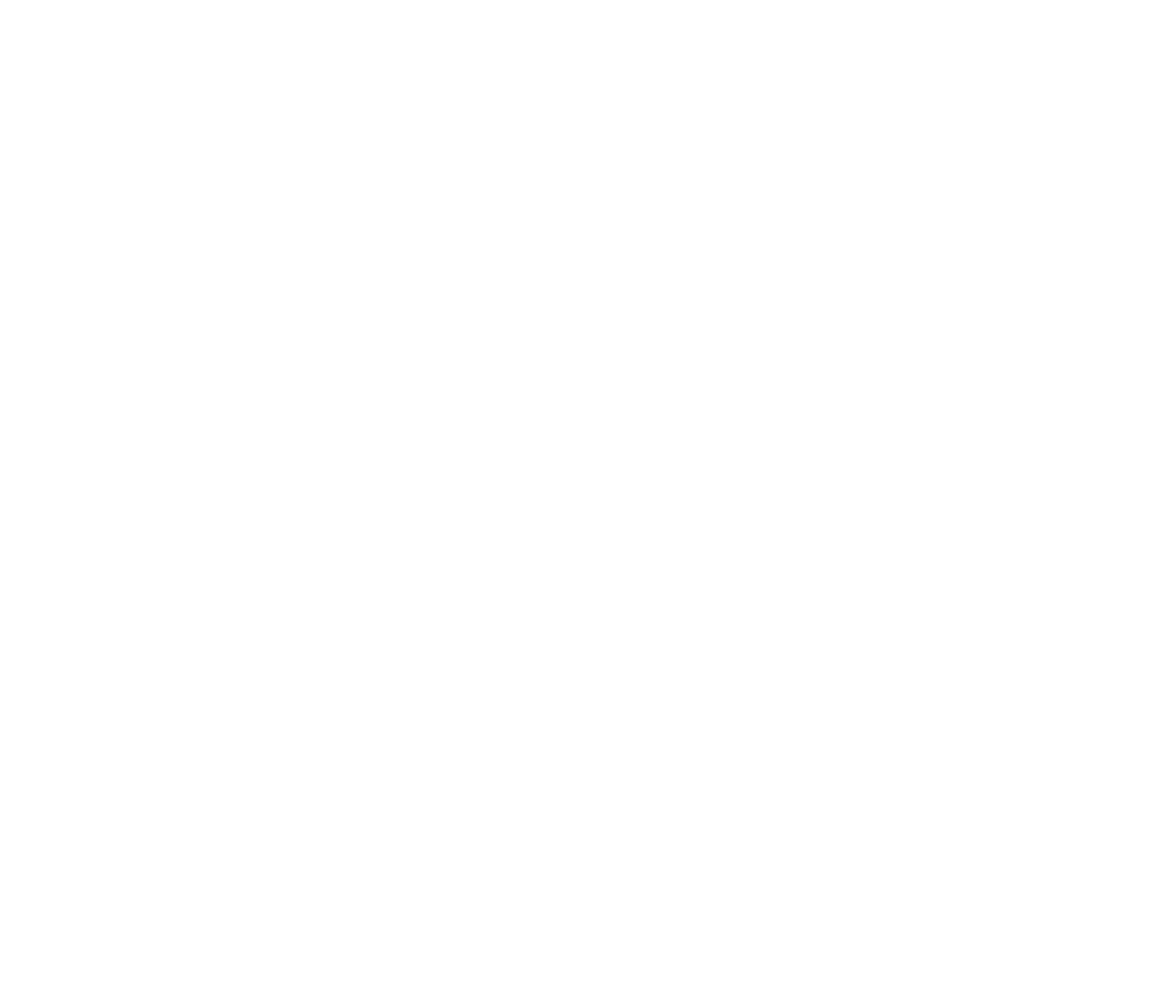
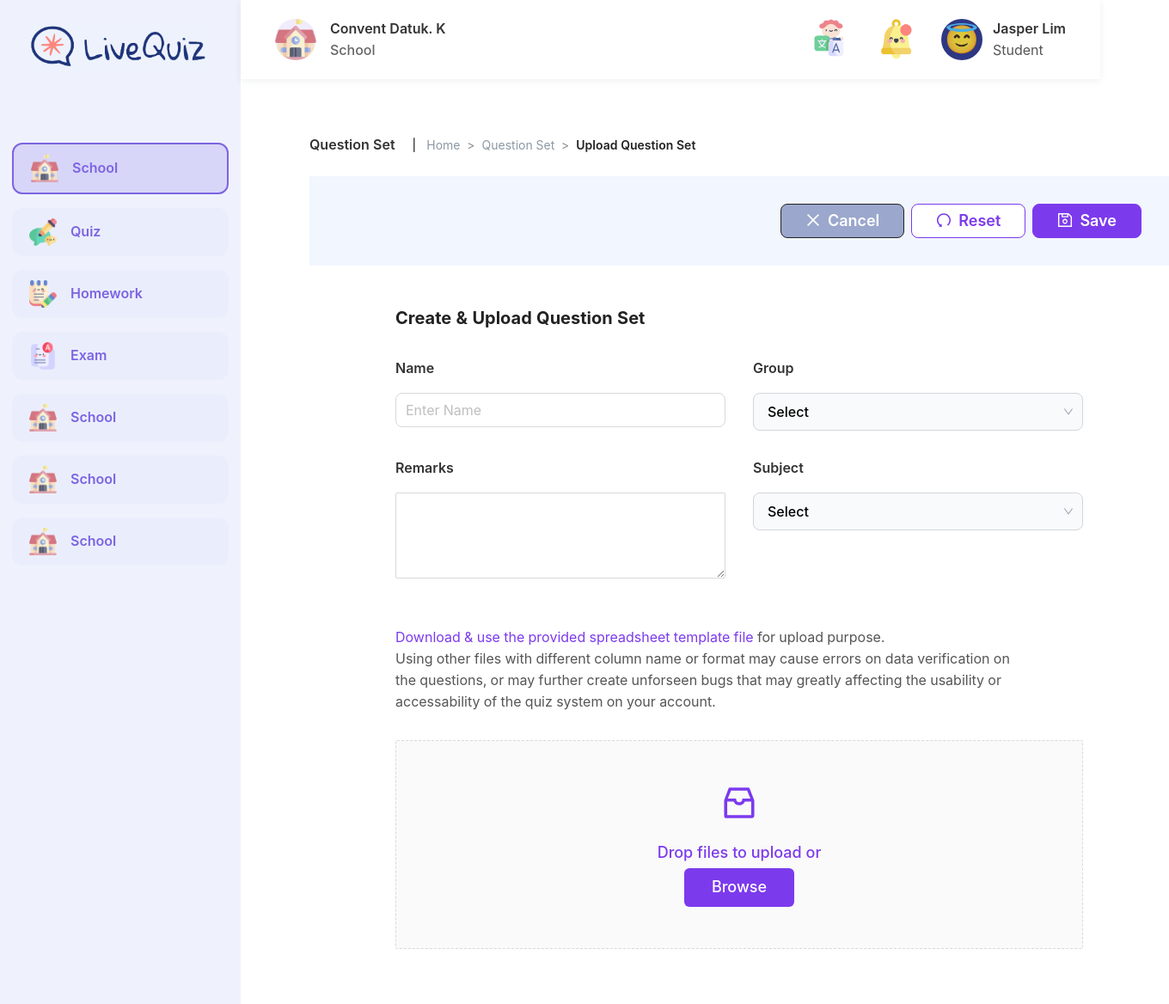
Before and after one commit to zainal-anhsin/ikeyquiz, a React (Create React App) app: page /questionset/upload-question in a window 1280 px wide. Before the commit this address had no page. Shown: the whole page at 86% size, 1360 px wide, since content can reach past the window. Before the commit the page ends 800 px from the top, so only its background shows below. Built offline with nearby package versions, Linux system fonts and the light colour scheme.

Commit message:
upload question set
all complete except text area is border blue colour

```diff
--- a/src/App.tsx
+++ b/src/App.tsx
@@ -37,7 +37,7 @@
           <Route path="student/edit-student" element={<EditStudent />} />
           <Route path="student/upload-student" element={<UploadStudent />} />
           <Route path="setting-question" element={<SettingQuestion />} />
-          <Route path="upload-question" element={<UploadQuestion />} />
+          <Route path="questionset/upload-question" element={<UploadQuestion />} />
           <Route path="edit-question" element={<EditQuestion />} />
         </Route>
       </Routes>
--- a/src/questionset/uploadQuestion/page.tsx
+++ b/src/questionset/uploadQuestion/page.tsx
@@ -1,11 +1,222 @@
-import React from 'react'
+import React from "react";
+import { Space, Breadcrumb, message, Upload, Row, Col } from "antd";
+import {
+  SaveOutlined,
+  UndoOutlined,
+  CloseOutlined,
+  InboxOutlined,
+} from "@ant-design/icons";
+import {
+  HeadingLg,
+  MetaText,
+  SectionTitle,
+} from "../../components/common/Text/Text";
+import {
+  ButtonMediumWhitePurple,
+  ButtonMediumGrey,
+} from "../../components/common/Button/Button";
+import { Form, FormItem, FormInput } from "../../components/common/Form/Form";
+import {
+  DropdownGrey,
+  DropdownOption,
+} from "../../components/common/Dropdown/Dropdown";
+const { Dragger } = Upload;
 
-const page = () => {
+const uploadQuestion = () => {
+  const uploadProps = {
+    name: "file",
+    multiple: true,
+    action: "https://660d2bd96ddfa2943b33731c.mockapi.io/api/upload",
+    onChange(info: any) {
+      const { status } = info.file;
+      if (status !== "uploading") {
+        console.log(info.file, info.fileList);
+      }
+      if (status === "done") {
+        message.success(`${info.file.name} file uploaded successfully.`);
+      } else if (status === "error") {
+        message.error(`${info.file.name} file upload failed.`);
+      }
+    },
+    onDrop(e: React.DragEvent<HTMLDivElement>) {
+      console.log("Dropped files", e.dataTransfer.files);
+    },
+  };
+
   return (
     <div>
-        <h1 style={{color: 'black'}}>Upload Question Page</h1>
+      {/* Breadcrumb section */}
+      <div
+        style={{
+          display: "flex",
+          alignItems: "center",
+          gap: 12,
+          marginBottom: 24,
+        }}
+      >
+        <SectionTitle style={{ marginRight: 8 }}>Question Set</SectionTitle>
+        <span style={{ fontWeight: 400, color: "black", fontSize: 14 }}>|</span>
+        <Breadcrumb separator=">">
+          <Breadcrumb.Item>
+            <a href="/dashboard" style={{ color: "#8c98a4" }}>
+              Home
+            </a>
+          </Breadcrumb.Item>
+          <Breadcrumb.Item>
+            <a href="/questionset" style={{ color: "#8c98a4" }}>
+              Question Set
+            </a>
+          </Breadcrumb.Item>
+          <Breadcrumb.Item>
+            <span style={{ color: "#222", fontWeight: 600 }}>
+              Upload Question Set
+            </span>
+          </Breadcrumb.Item>
+        </Breadcrumb>
+      </div>
+      {/* Buttons Section */}
+      <div style={{ background: "#f2f6fe", minHeight: "2vh", padding: 32 }}>
+        <div
+          style={{
+            display: "flex",
+            alignItems: "center",
+            gap: 20,
+            justifyContent: "flex-end",
+          }}
+        >
+          <Space>
+            <ButtonMediumGrey>
+              <CloseOutlined
+                onPointerEnterCapture={undefined}
+                onPointerLeaveCapture={undefined}
+              />
+              Cancel
+            </ButtonMediumGrey>
+            <ButtonMediumWhitePurple>
+              <UndoOutlined
+                onPointerEnterCapture={undefined}
+                onPointerLeaveCapture={undefined}
+              />
+              Reset
+            </ButtonMediumWhitePurple>
+            <ButtonMediumWhitePurple
+              style={{ background: "#7c3aed", color: "white" }}
+            >
+              <SaveOutlined
+                onPointerEnterCapture={undefined}
+                onPointerLeaveCapture={undefined}
+              />
+              Save
+            </ButtonMediumWhitePurple>
+          </Space>
+        </div>
+      </div>
+      <div style={{ display: "grid", placeItems: "center", marginTop: 24 }}>
+        <div
+          style={{
+            justifyContent: "flex-start",
+            width: "100%",
+            maxWidth: "800px",
+          }}
+        >
+          <HeadingLg style={{ marginBottom: 22, marginTop: 22 }}>
+            Create & Upload Question Set
+          </HeadingLg>
+          <Form style={{ maxWidth: "800px" }}>
+            <Row gutter={32}>
+              <Col span={12}>
+                <FormItem label="Name" name="name">
+                  <FormInput placeholder="Enter Name" />
+                </FormItem>
+              </Col>
+              <Col span={12}>
+                <FormItem label="Group" name="group">
+                  <DropdownGrey placeholder="Select">
+                    <DropdownOption value="A">Group A</DropdownOption>
+                    <DropdownOption value="B">Group B</DropdownOption>
+                    <DropdownOption value="C">Group C</DropdownOption>
+                  </DropdownGrey>
+                </FormItem>
+              </Col>
+            </Row>
+            <Row gutter={32}>
+              <Col span={12}>
+                <FormItem label="Remarks" name="remarks">
+                  <FormInput.TextArea placeholder="" style={{height: '100px', resize: 'vertical'}} />
+                </FormItem>
+              </Col>
+              <Col span={12}>
+                <FormItem label="Subject" name="subject">
+                  <DropdownGrey placeholder="Select">
+                    <DropdownOption value="A">Subject A</DropdownOption>
+                    <DropdownOption value="B">Subject B</DropdownOption>
+                    <DropdownOption value="C">Subject C</DropdownOption>
+                  </DropdownGrey>
+                </FormItem>
+              </Col>
+            </Row>
+          </Form>
+
+          <div style={{ marginTop: 32 }}>
+          <MetaText>
+            <span style={{ color: "#7c3aed", cursor: "pointer" }}>
+              Download & use the provided spreadsheet template file
+            </span>{" "}
+            for upload purpose.
+            <br />
+            <span>
+              Using other files with different column name or format may cause
+              errors on data verification on
+              <br />
+              the questions, or may further create unforseen bugs that may
+              greatly affecting the usability or
+              <br />
+              accessability of the quiz system on your account.
+            </span>
+          </MetaText>
+          </div>
+
+        </div>
+        {/* Dragger upload section */}
+        <div
+          style={{ width: "100%", maxWidth: 800, margin: "32px auto 0 auto" }}
+        >
+          <Dragger {...uploadProps} style={{ padding: 32 }}>
+            <p className="ant-upload-drag-icon">
+              <InboxOutlined
+                style={{ color: "#7c3aed" }}
+                onPointerEnterCapture={undefined}
+                onPointerLeaveCapture={undefined}
+              />
+            </p>
+            <p
+              className="ant-upload-text"
+              style={{ color: "#7c3aed", fontWeight: 500, fontSize: 18 }}
+            >
+              Drop files to upload or
+            </p>
+            <p>
+              <button
+                type="button"
+                style={{
+                  background: "#7c3aed",
+                  color: "#fff",
+                  border: "none",
+                  borderRadius: 6,
+                  padding: "8px 32px",
+                  fontWeight: 500,
+                  fontSize: 18,
+                  cursor: "pointer",
+                }}
+              >
+                Browse
+              </button>
+            </p>
+          </Dragger>
+        </div>
+      </div>
     </div>
-  )
-}
+  );
+};
 
-export default page
+export default uploadQuestion;
```
